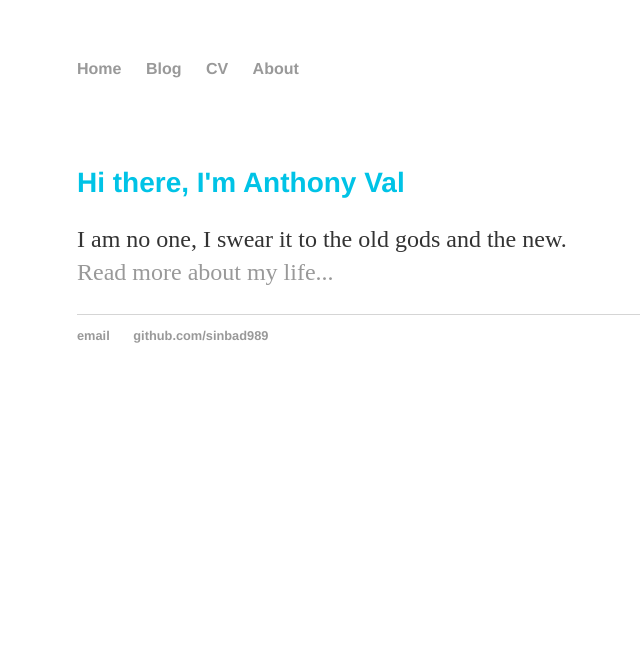
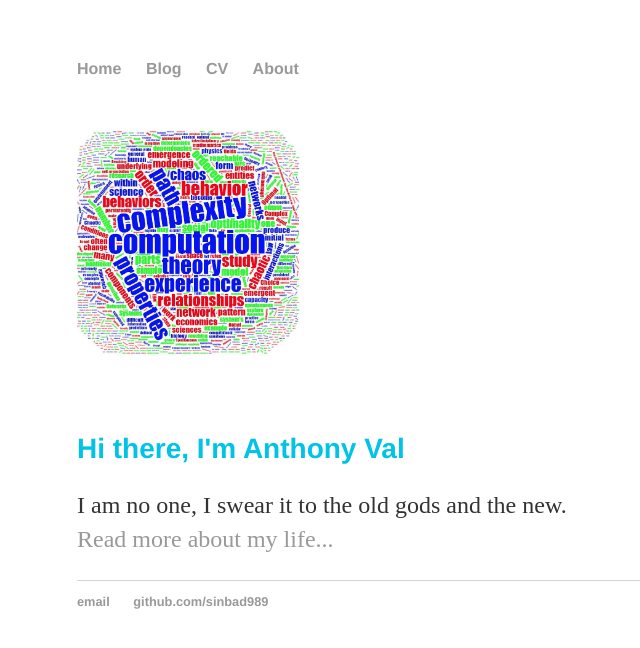
Before and after one commit to sinbad989/sinbad989.github.io, a Jekyll site: the page built from index.html, in a window 1280 px wide. Shown: the top 648 px of the page, without its empty margins (115-755 px from the left). Built offline with Jekyll 4.4.1, drawn with Linux system fonts in a browser that asks for light colours.

Commit message:
updated index pag

```diff
--- a/index.html
+++ b/index.html
@@ -2,6 +2,17 @@
 layout: default
 title: Anthony Val Camposano
 ---
+
+<style type="text/css">
+img.resize {
+  max-width:25%;
+  max-height:25%;
+}
+</style>
+<br>
+<br>
+<img class="resize" src="{{site.url}}/assets/testlogo.jpg">
+
 <div class="blurb">
 	<br><br><br>
 	<h1>Hi there, I'm Anthony Val</h1>
```
Also changed, not shown: assets/complex.jpg (added), assets/logo.jpg (added), assets/testlogo.JPG (added), assets/wordcloud.jpg (added), 1 other file.
